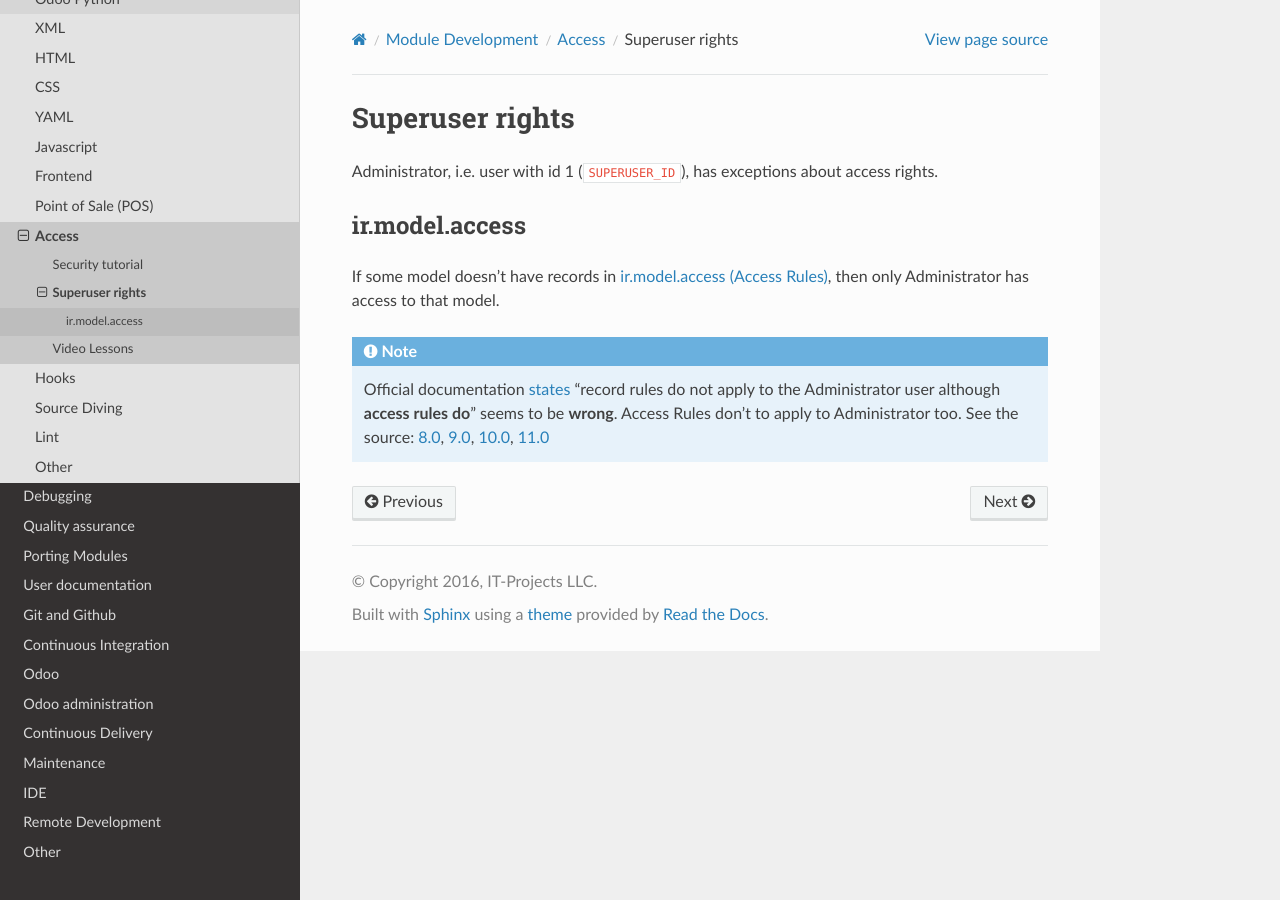
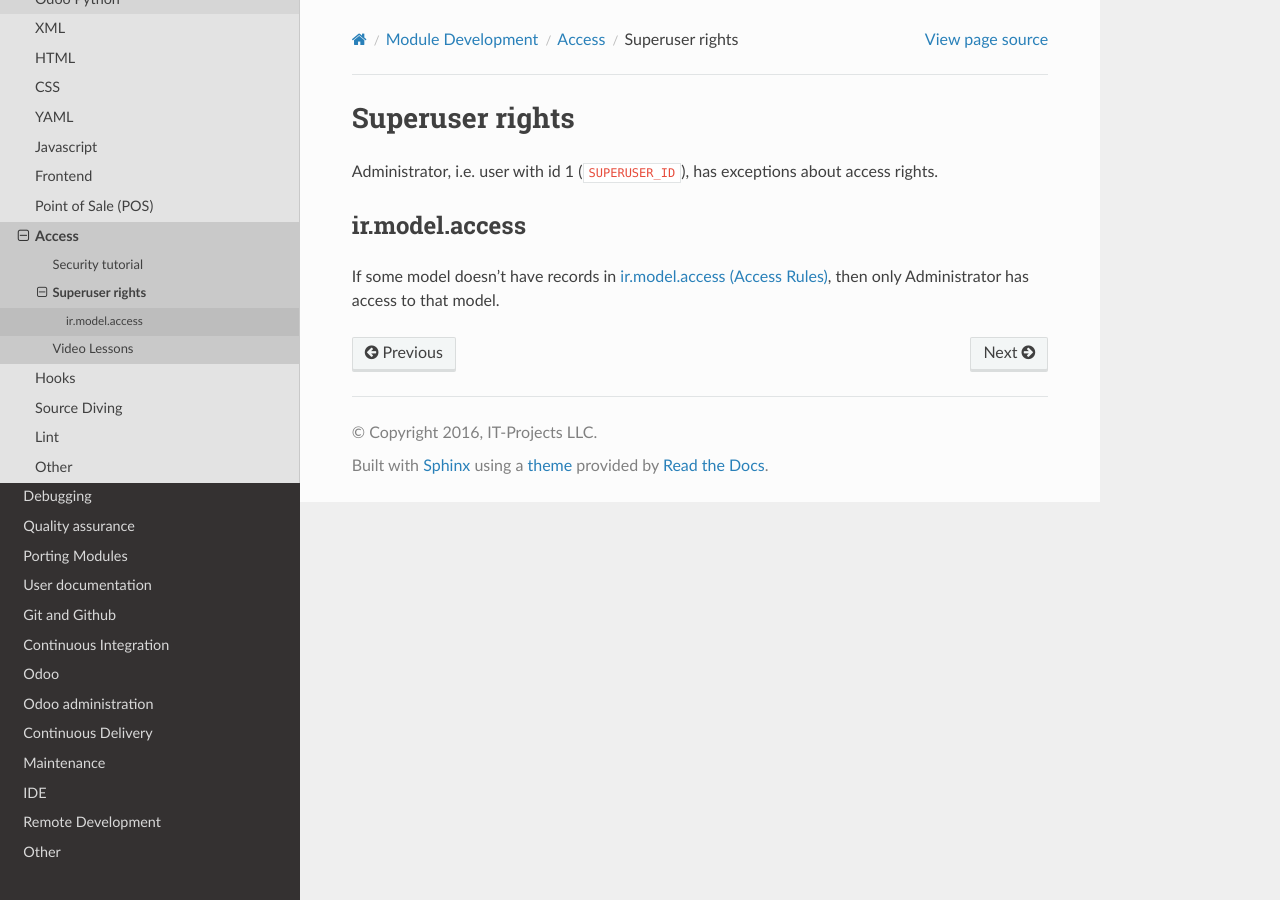
Before and after one commit to itpp-labs/odoo-development, a Sphinx documentation site: the page built from docs/dev/access/admin.rst, in a window 1280 px wide. Built offline with Sphinx 7.4.7 and the Read the Docs theme 2.0.0, drawn with Linux system fonts in a browser that asks for light colours.

Commit message:
No need for note anymore
https://github.com/odoo/odoo/pull/25882

```diff
--- a/docs/dev/access/admin.rst
+++ b/docs/dev/access/admin.rst
@@ -8,5 +8,3 @@ ir.model.access
 ===============
 
 If some model doesn't have records in :doc:`ir.model.access (Access Rules)<../../odoo/models/ir.model.access>`, then only Administrator has access to that model.
-
-.. note:: Official documentation `states <https://www.odoo.com/documentation/9.0/reference/security.html>`_ "record rules do not apply to the Administrator user although **access rules do**" seems to be **wrong**. Access Rules don't to apply to Administrator too. See the source: `8.0 <https://github.com/odoo/odoo/blob/8.0/openerp/addons/base/ir/ir_model.py#L713>`_, `9.0 <https://github.com/odoo/odoo/blob/9.0/openerp/addons/base/ir/ir_model.py#L814>`_, `10.0 <https://github.com/odoo/odoo/blob/10.0/odoo/addons/base/ir/ir_model.py#L892>`_, `11.0 <https://github.com/odoo/odoo/blob/11.0/odoo/addons/base/ir/ir_model.py#L1139>`_
```
